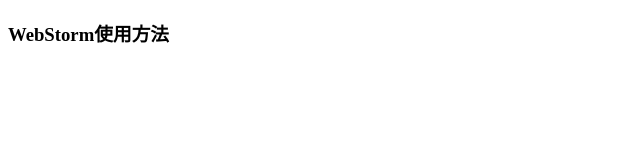
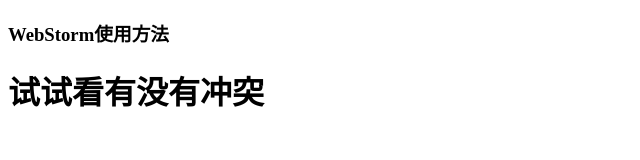
Before and after one commit to trainGits/-trainGits, a plain HTML site: page index.html in a window 1280 px wide. Shown: the whole page, without its empty margins (0-640 px from the left). Drawn offline with Linux system fonts and the light colour scheme.

Commit message:
我又加了几行文字

```diff
--- a/index.html
+++ b/index.html
@@ -9,5 +9,6 @@
 </head>
 <body>
     <h3>WebStorm使用方法</h3>
+    <h1>试试看有没有冲突</h1>
 </body>
 </html>
```
